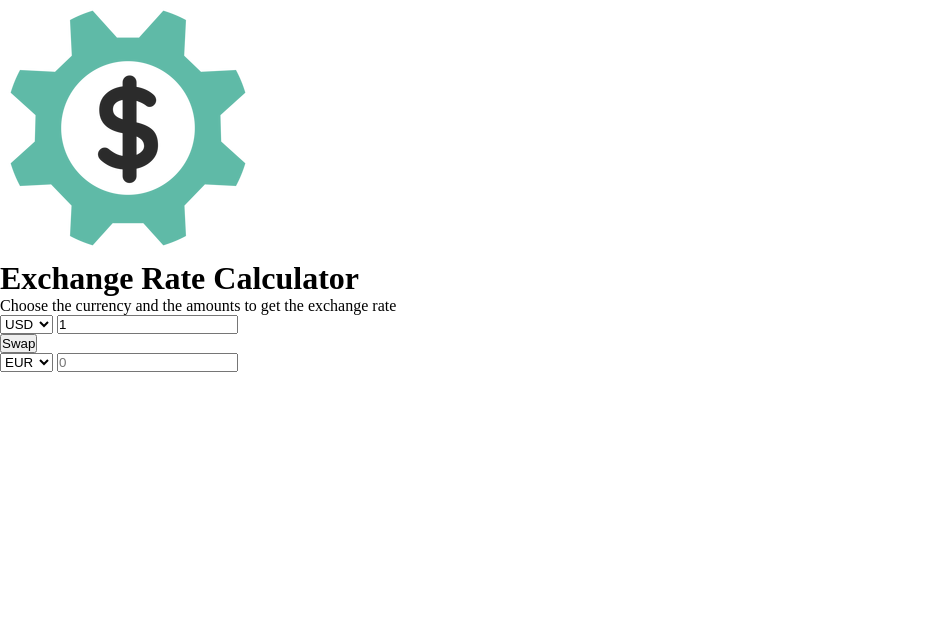
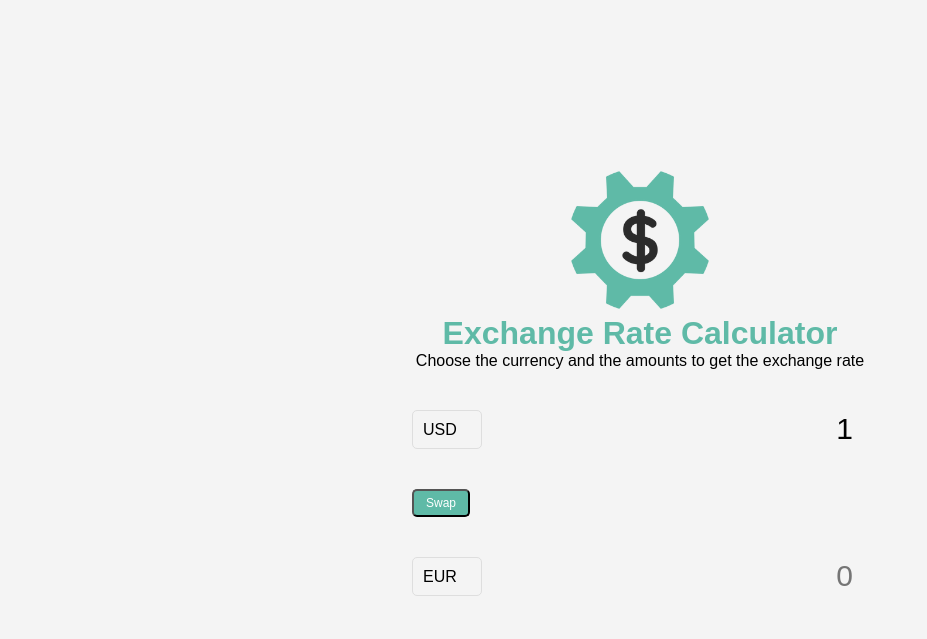
Before and after one commit to silvestrevivo/js-exchange-range-calculator, a plain HTML site: page index.html in a window 1280 px wide. Shown: the whole page, without its empty margins (0-927 px from the left). Drawn offline with Linux system fonts and the light colour scheme.

Commit message:
css base

```diff
--- a/style.css
+++ b/style.css
@@ -5,3 +5,87 @@
     padding: 0;
     box-sizing: border-box;
 }
+
+:root{
+    --primary-color: #5fbaa7;
+}
+
+body{
+    background-color: #f4f4f4;
+    font-family: Arial, Helvetica, sans-serif;
+    display: flex;
+    flex-direction: column;
+    align-items: center;
+    justify-content: center;
+    height: 100vh;
+    padding: 20px;
+}
+
+h1{
+    color: var(--primary-color);
+}
+
+h1, p{
+    text-align: center;
+}
+
+.btn{
+    color: #fff;
+    background-color: var(--primary-color);
+    cursor: pointer;
+    border-radius: 5px;
+    font-size: 12px;
+    padding: 5px 12px;
+}
+
+.money-img{
+    width: 150px;
+}
+
+.currency{
+    padding: 40px 0;
+    display: flex;
+    align-items: center;
+    justify-content: space-between;
+}
+
+.currency select{
+    padding: 10px 20px 10px 10px;
+    -moz-appearance: none;
+    -webkit-appearance: none;
+    appearance: none;
+    border: 1px solid #dedede;
+    font-size: 16px;
+    background: transparent;
+    border-radius: 5px;
+}
+
+.currency input{
+    border: 0;
+    background-color: transparent;
+    font-size: 30px;
+    text-align: right;
+}
+
+.swap-rate-container{
+    display: flex;
+    align-items: center;
+    justify-content: space-between;
+}
+
+.rate {
+    color: var(--primary-color);
+    font-size: 14px;
+    padding: 0 10px;
+}
+
+select:focus, input:focus, button:focus{
+    outline: 0;
+}
+
+
+@media (max-width: 600px){
+    .currency input{
+        width: 200px;
+    }
+}
```
